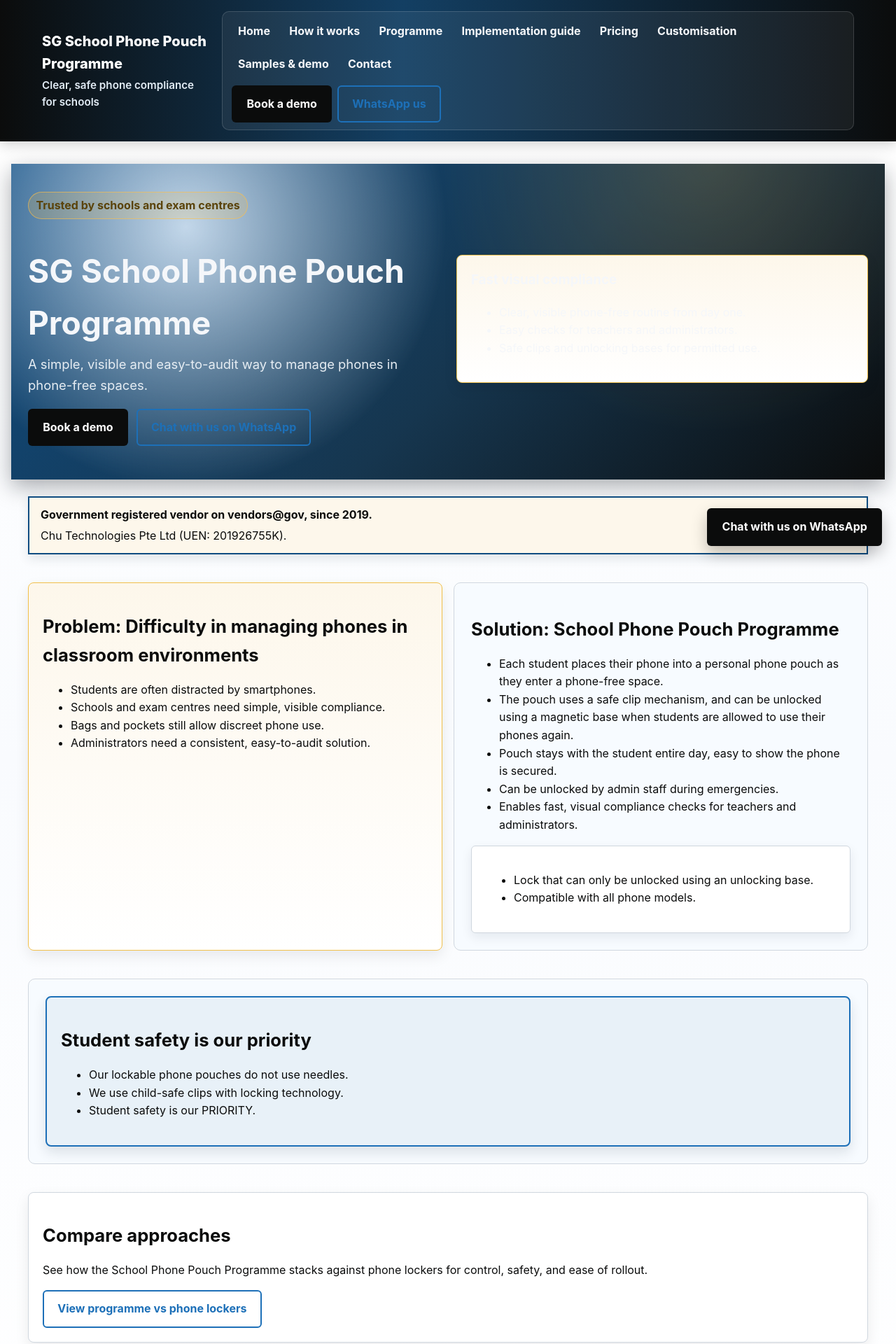
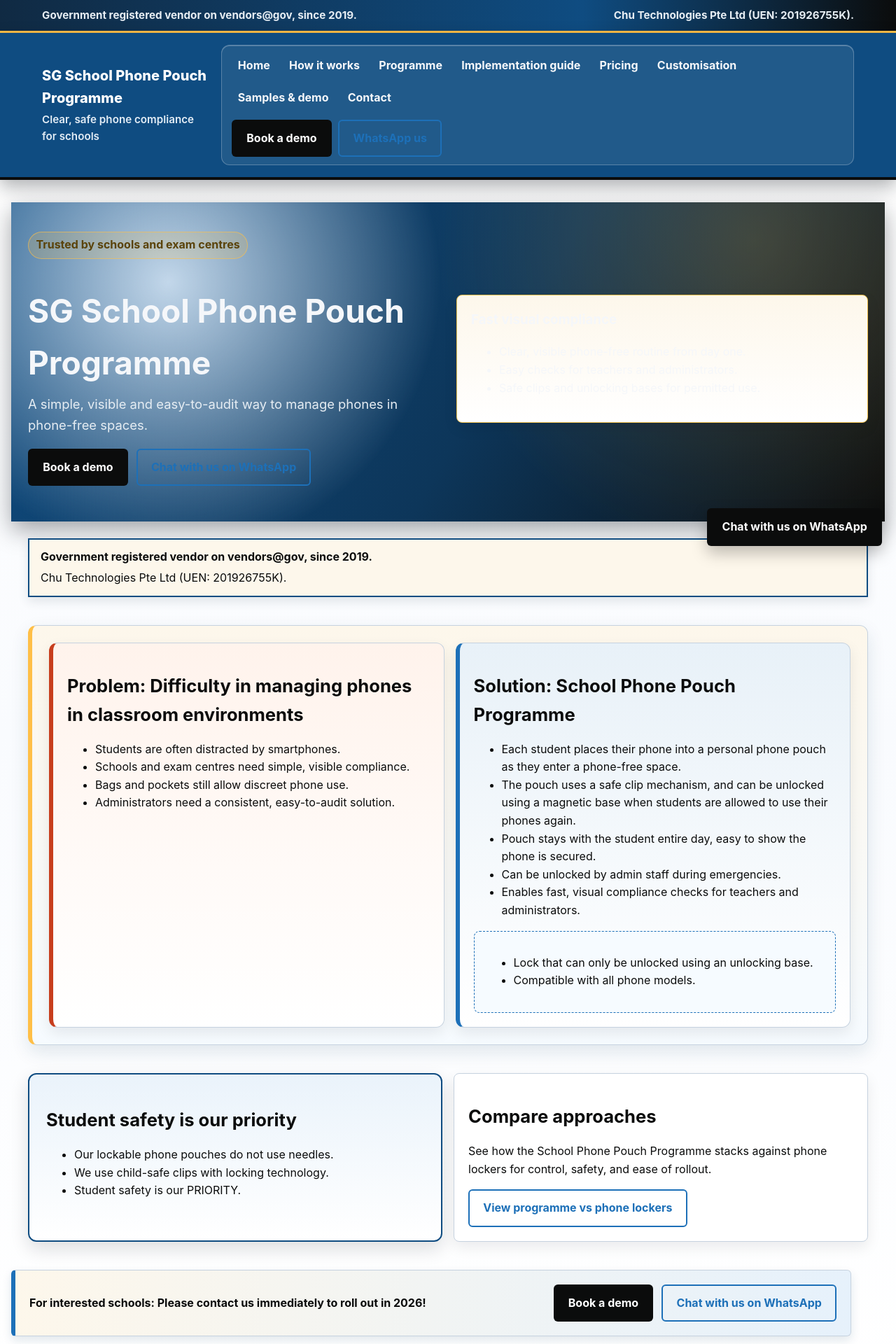
Before and after one commit to 19hours/school-phone-pouch-programme, a Next.js app: page / in a window 1280 px wide. Shown: the top 1920 px of the page at 70% size. Built offline with nearby package versions, Linux system fonts and the light colour scheme; no server answers.

Commit message:
Refine navigation and home layout styling

```diff
--- a/app/page.tsx
+++ b/app/page.tsx
@@ -24,9 +24,9 @@
       />
       <div className="container">
         <TrustStrip />
-        <section className="section">
-          <div className="grid-two">
-            <div className="panel accented">
+        <section className="section section-band">
+          <div className="band-grid">
+            <div className="action-panel problem-panel">
               <h2>Problem: Difficulty in managing phones in classroom environments</h2>
               <ul>
                 <li>Students are often distracted by smartphones.</li>
@@ -35,7 +35,7 @@
                 <li>Administrators need a consistent, easy-to-audit solution.</li>
               </ul>
             </div>
-            <div className="panel section-tint">
+            <div className="action-panel solution-panel">
               <h2>Solution: School Phone Pouch Programme</h2>
               <ul>
                 <li>Each student places their phone into a personal phone pouch as they enter a phone-free space.</li>
@@ -44,7 +44,7 @@
                 <li>Can be unlocked by admin staff during emergencies.</li>
                 <li>Enables fast, visual compliance checks for teachers and administrators.</li>
               </ul>
-              <div className="card" style={{ marginTop: '1rem' }}>
+              <div className="detail-slab">
                 <ul>
                   <li>Lock that can only be unlocked using an unlocking base.</li>
                   <li>Compatible with all phone models.</li>
@@ -53,8 +53,8 @@
             </div>
           </div>
         </section>
-        <section className="section section-tint">
-          <div className="safety-panel">
+        <section className="section split-section">
+          <div className="safety-lockup">
             <h2>Student safety is our priority</h2>
             <ul>
               <li>Our lockable phone pouches do not use needles.</li>
@@ -62,9 +62,7 @@
               <li>Student safety is our PRIORITY.</li>
             </ul>
           </div>
-        </section>
-        <section className="section">
-          <div className="panel">
+          <div className="panel accent-edge">
             <h2>Compare approaches</h2>
             <p>See how the School Phone Pouch Programme stacks against phone lockers for control, safety, and ease of rollout.</p>
             <Link href="/programme#comparison" className="button-secondary">View programme vs phone lockers</Link>
--- a/components/LayoutShell.tsx
+++ b/components/LayoutShell.tsx
@@ -20,6 +20,12 @@
 
   return (
     <div>
+      <div className="header-ribbon" aria-label="Vendor credibility messaging">
+        <div className="container ribbon-inner">
+          <span>Government registered vendor on vendors@gov, since 2019.</span>
+          <span>Chu Technologies Pte Ltd (UEN: 201926755K).</span>
+        </div>
+      </div>
       <header className="header">
         <div className="header-inner container">
           <div className="branding">
--- a/styles/globals.css
+++ b/styles/globals.css
@@ -1,13 +1,13 @@
 :root {
   --color-text: #0b0c0c;
   --color-background: #ffffff;
-  --color-surface: #f7fbff;
+  --color-surface: #eef3f8;
   --color-accent: #1d70b8;
   --color-accent-strong: #0f4c81;
   --color-accent-muted: #d6e7f7;
   --color-amber: #ffbf47;
-  --color-border: #d0d7df;
-  --color-muted: #f1f3f5;
+  --color-border: #c6d2df;
+  --color-muted: #f6f8fb;
   --color-strong: #0b0c0c;
   --color-button: #0b0c0c;
   --color-button-hover: #1c1f20;
@@ -57,13 +57,30 @@
   margin: 0 auto;
 }
 
+.header-ribbon {
+  background: linear-gradient(90deg, #102a43 0%, #0f4c81 65%, #0b0c0c 100%);
+  color: #e6edf3;
+  font-weight: 700;
+  font-size: 0.95rem;
+  border-bottom: 3px solid var(--color-amber);
+}
+
+.ribbon-inner {
+  display: flex;
+  justify-content: space-between;
+  gap: 1rem;
+  align-items: center;
+  padding: 0.6rem 1.25rem;
+}
+
 .header {
   position: sticky;
   top: 0;
   z-index: 20;
-  background: linear-gradient(90deg, #0b0c0c 0%, #133f63 45%, #0b0c0c 100%);
+  background: #0f4c81;
   color: #fff;
-  box-shadow: 0 6px 16px rgba(0, 0, 0, 0.16);
+  box-shadow: 0 10px 24px rgba(12, 18, 26, 0.32);
+  border-bottom: 4px solid #0b0c0c;
 }
 
 .header-inner {
@@ -71,7 +88,7 @@
   align-items: center;
   justify-content: space-between;
   gap: 1rem;
-  padding: 1rem 1.25rem;
+  padding: 1.1rem 1.25rem;
 }
 
 .branding {
@@ -171,13 +188,13 @@
 }
 
 .hero-band {
-  background: radial-gradient(circle at 20% 20%, rgba(214, 231, 247, 0.9), transparent 35%),
-    radial-gradient(circle at 80% 0%, rgba(255, 191, 71, 0.18), transparent 35%),
-    linear-gradient(135deg, #0f4c81 0%, #16364f 55%, #0b0c0c 100%);
+  background: radial-gradient(circle at 18% 25%, rgba(214, 231, 247, 0.9), transparent 36%),
+    radial-gradient(circle at 85% 12%, rgba(255, 191, 71, 0.22), transparent 40%),
+    linear-gradient(120deg, #0f4c81 0%, #0d365a 55%, #0b0c0c 100%);
   color: #f5f7fa;
-  padding: 2.5rem 0 3rem;
-  margin-bottom: 1rem;
-  box-shadow: 0 10px 30px rgba(12, 18, 26, 0.35);
+  padding: 2.6rem 0 3.2rem;
+  margin-bottom: 1.25rem;
+  box-shadow: 0 12px 32px rgba(12, 18, 26, 0.38);
 }
 
 .hero {
@@ -200,6 +217,65 @@
   margin-top: 0;
   font-size: 1.15rem;
   color: #e6edf3;
+}
+
+.section-band {
+  background: linear-gradient(180deg, #fdf7eb 0%, #f6fbff 100%);
+  border: 1px solid var(--color-border);
+  border-left: 6px solid var(--color-amber);
+  padding: 1.5rem;
+  border-radius: 12px;
+  box-shadow: 0 10px 26px rgba(19, 63, 99, 0.12);
+}
+
+.band-grid {
+  display: grid;
+  grid-template-columns: repeat(auto-fit, minmax(320px, 1fr));
+  gap: 1rem;
+}
+
+.action-panel {
+  background: #ffffff;
+  border: 1px solid var(--color-border);
+  border-radius: 12px;
+  padding: 1.25rem;
+  box-shadow: 0 8px 20px rgba(12, 18, 26, 0.08);
+}
+
+.problem-panel {
+  border-left: 6px solid #c73e1d;
+  background: linear-gradient(180deg, #fff3ec 0%, #ffffff 100%);
+}
+
+.solution-panel {
+  border-left: 6px solid var(--color-accent);
+  background: linear-gradient(180deg, #e8f1f8 0%, #ffffff 100%);
+}
+
+.detail-slab {
+  border: 1px dashed var(--color-accent);
+  background: #f6fbff;
+  padding: 1rem;
+  border-radius: 8px;
+  margin-top: 1rem;
+}
+
+.split-section {
+  display: grid;
+  grid-template-columns: repeat(auto-fit, minmax(320px, 1fr));
+  gap: 1rem;
+}
+
+.safety-lockup {
+  border: 2px solid var(--color-accent-strong);
+  background: linear-gradient(180deg, #eaf3fb 0%, #ffffff 100%);
+  padding: 1.5rem;
+  border-radius: 12px;
+  box-shadow: 0 10px 26px rgba(12, 18, 26, 0.14);
+}
+
+.accent-edge {
+  border-left: 6px solid var(--color-accent-strong);
 }
 
 .section {
@@ -394,19 +470,20 @@
 }
 
 .nav-surface {
-  background: rgba(255, 255, 255, 0.06);
-  border: 1px solid rgba(255, 255, 255, 0.15);
-  padding: 0.6rem 0.85rem;
-  border-radius: 10px;
+  background: rgba(255, 255, 255, 0.08);
+  border: 1px solid rgba(255, 255, 255, 0.25);
+  padding: 0.65rem 0.85rem;
+  border-radius: 12px;
   display: flex;
   gap: 0.75rem;
   flex-wrap: wrap;
   align-items: center;
+  box-shadow: inset 0 1px 0 rgba(255, 255, 255, 0.25);
 }
 
 .header-actions {
   display: flex;
-  gap: 0.5rem;
+  gap: 0.6rem;
   align-items: center;
 }
 
@@ -414,9 +491,16 @@
   .list-columns {
     columns: 1;
   }
+  .ribbon-inner {
+    flex-direction: column;
+    align-items: flex-start;
+  }
   .header-inner {
     flex-direction: column;
     align-items: flex-start;
+  }
+  .nav-surface {
+    width: 100%;
   }
   .nav-toggle {
     display: inline-flex;
@@ -426,7 +510,7 @@
     display: none;
     flex-direction: column;
     width: 100%;
-    background: #0f1c27;
+    background: #0d365a;
     border-radius: 10px;
     padding: 0.75rem 0.85rem;
   }
```
